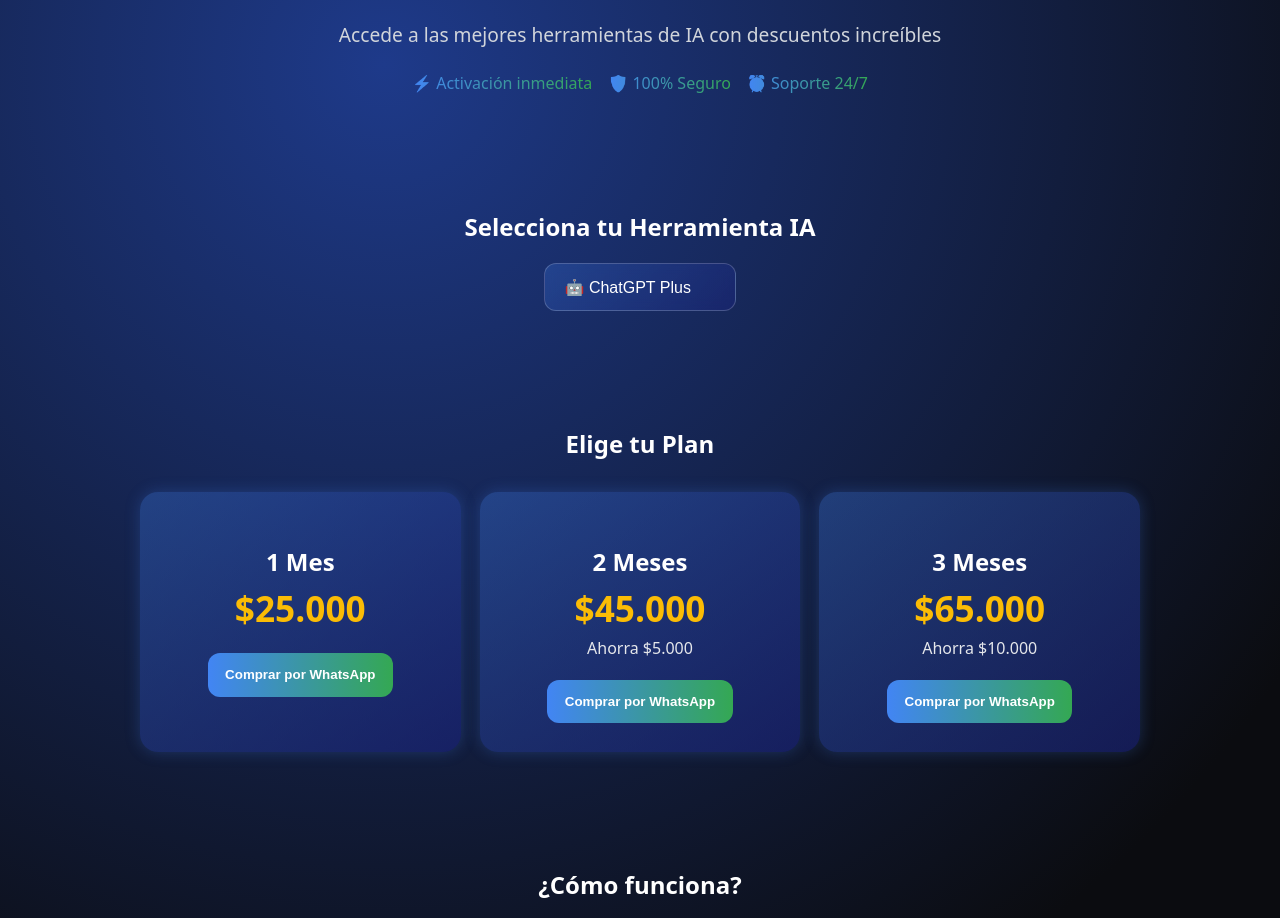
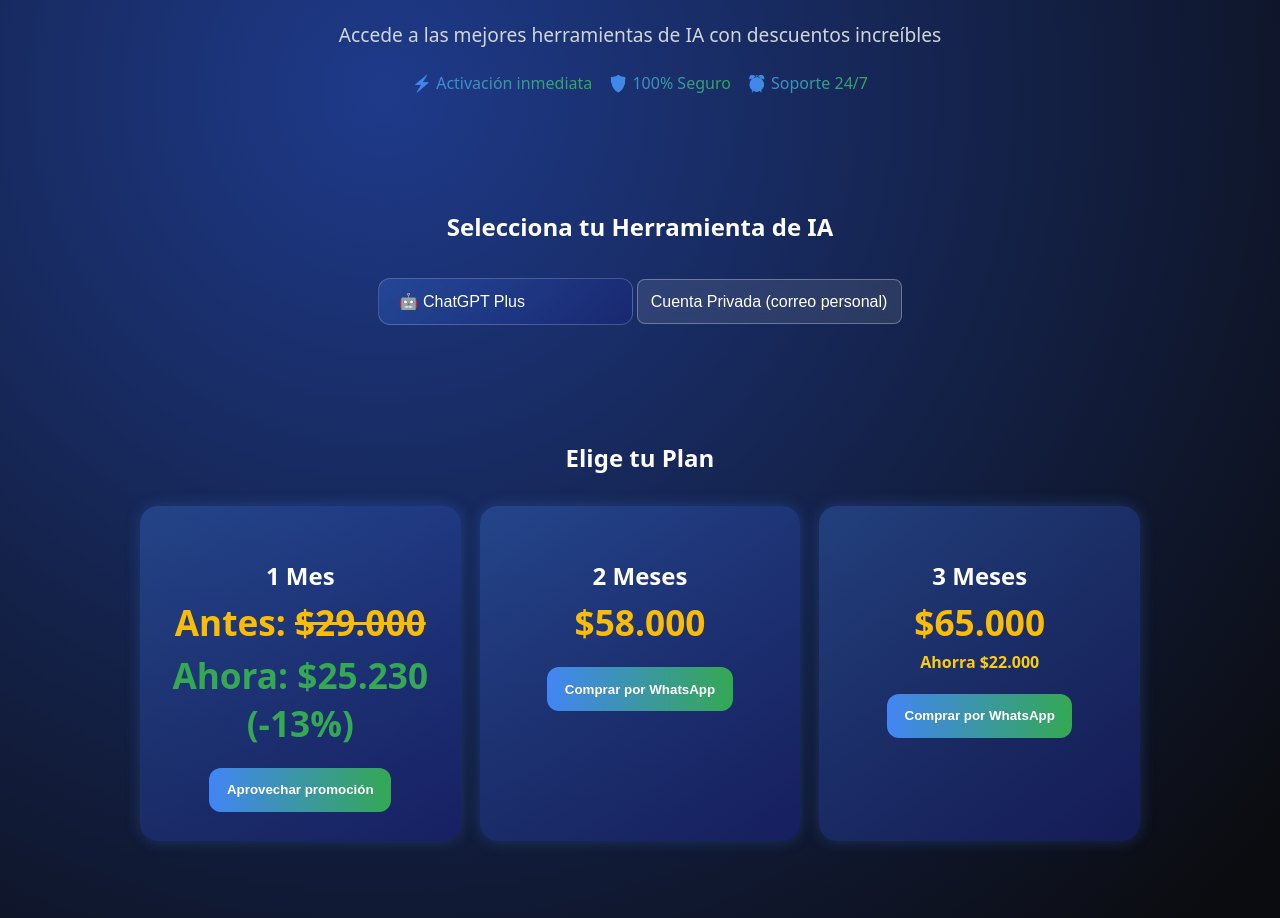
Before and after one commit to tomas2025-gif/catalogo-counts-ai, a plain HTML site: page index.html in a window 1280 px wide. Shown: the part 252-1170 px from the top of the page. Drawn offline with Linux system fonts and the light colour scheme.

Commit message:
Update off prices

```diff
--- a/css/style.css
+++ b/css/style.css
@@ -218,3 +218,25 @@
   color: var(--yellow);
   text-shadow: 0 0 8px var(--green);
 }
+
+.icon {
+  display: flex;
+  justify-content: center;
+  align-items: center;
+  margin-bottom: 1rem;
+}
+
+.icon img {
+  width: 100px;
+  height: 100px;
+  object-fit: contain;
+  border-radius: 20px;
+  background: linear-gradient(135deg, #1a237e, #0d47a1);
+  padding: 10px;
+  box-shadow: 0 0 25px rgba(66, 133, 244, 0.5);
+  transition: transform 0.3s ease;
+}
+
+.icon img:hover {
+  transform: scale(1.05);
+}
--- a/data/platforms.json
+++ b/data/platforms.json
@@ -2,55 +2,93 @@
   {
     "name": "ChatGPT Plus",
     "icon": "🤖",
-    "plans": [
-      { "duration": "1 Mes", "price": 25000 },
-      { "duration": "2 Meses", "price": 45000, "save": 5000 },
-      { "duration": "3 Meses", "price": 65000, "save": 10000 }
+    "types": [
+      {
+        "type": "Cuenta Privada (correo personal)",
+        "plans": [
+          { "duration": "1 Mes", "price": 29000 },
+          { "duration": "2 Meses", "price": 58000 },
+          { "duration": "3 Meses", "price": 65000 }
+        ]
+      },
+      {
+        "type": "Cuenta Compartida",
+        "plans": [
+          { "duration": "1 Mes", "price": 18000 },
+          { "duration": "2 Meses", "price": 34000 },
+          { "duration": "3 Meses", "price": 50000 }
+        ]
+      }
     ]
   },
   {
-    "name": "Gemini Advanced",
+    "name": "Gemini Pro + NotebookLM",
     "icon": "✨",
-    "plans": [
-      { "duration": "1 Mes", "price": 22000 },
-      { "duration": "2 Meses", "price": 40000, "save": 4000 },
-      { "duration": "3 Meses", "price": 58000, "save": 8000 }
+    "types": [
+      {
+        "type": "Compartido",
+        "plans": [
+          { "duration": "1 Mes", "price": 15000 },
+          { "duration": "2 Meses", "price": 28000 },
+          { "duration": "3 Meses", "price": 42000 }
+        ]
+      }
     ]
   },
   {
-    "name": "Grok Premium",
-    "icon": "⚡",
-    "plans": [
-      { "duration": "1 Mes", "price": 20000 },
-      { "duration": "2 Meses", "price": 36000, "save": 4000 },
-      { "duration": "3 Meses", "price": 52000, "save": 8000 }
+    "name": "Super Grock",
+    "icon": "🚀",
+    "types": [
+      {
+        "type": "Compartido",
+        "plans": [
+          { "duration": "1 Mes", "price": 18000 },
+          { "duration": "2 Meses", "price": 33000 },
+          { "duration": "3 Meses", "price": 50000 }
+        ]
+      }
+    ]
+  },
+  {
+    "name": "Perplexity Pro",
+    "icon": "🧠",
+    "types": [
+      {
+        "type": "Compartido",
+        "plans": [
+          { "duration": "1 Mes", "price": 22000 },
+          { "duration": "2 Meses", "price": 35000 },
+          { "duration": "3 Meses", "price": 50000 }
+        ]
+      }
     ]
   },
   {
     "name": "ChatPDF Pro",
     "icon": "📄",
-    "plans": [
-      { "duration": "1 Mes", "price": 15000 },
-      { "duration": "2 Meses", "price": 26000, "save": 4000 },
-      { "duration": "3 Meses", "price": 37000, "save": 8000 }
+    "types": [
+      {
+        "type": "Compartido",
+        "plans": [
+          { "duration": "1 Mes", "price": 8000 },
+          { "duration": "2 Meses", "price": 14000 },
+          { "duration": "3 Meses", "price": 23000 }
+        ]
+      }
     ]
   },
   {
     "name": "Canva Pro",
     "icon": "🎨",
-    "plans": [
-      { "duration": "1 Mes", "price": 18000 },
-      { "duration": "2 Meses", "price": 32000, "save": 4000 },
-      { "duration": "3 Meses", "price": 46000, "save": 8000 }
-    ]
-  },
-  {
-    "name": "Claude Pro",
-    "icon": "🧠",
-    "plans": [
-      { "duration": "1 Mes", "price": 24000 },
-      { "duration": "2 Meses", "price": 43000, "save": 5000 },
-      { "duration": "3 Meses", "price": 62000, "save": 10000 }
+    "types": [
+      {
+        "type": "Cuenta Privada (correo personal)",
+        "plans": [
+          { "duration": "1 Mes", "price": 14000 },
+          { "duration": "2 Meses", "price": 18000 },
+          { "duration": "3 Meses", "price": 30000 }
+        ]
+      }
     ]
   }
 ]
--- a/index.html
+++ b/index.html
@@ -4,13 +4,18 @@
   <meta charset="UTF-8" />
   <meta name="viewport" content="width=device-width, initial-scale=1.0" />
   <title>Inteligencia Artificial Premium</title>
+  <link rel="icon" type="image/png" href="./images/AY.png" />
   <link rel="stylesheet" href="css/style.css" />
   <script defer src="js/script.js"></script>
 </head>
 <body>
   <section id="hero">
-    <div class="icon"><span>📺</span></div>
-    <h1>Inteligencia Artificial Premium</h1>
+      <div class="icon">
+        <img src="images/AY.png" alt="AI Evolution Logo" />
+      </div>
+
+    <!--<div class="icon"><span>📺</span></div>-->
+    <h1>AI-Evolution</h1>
     <p>Accede a las mejores herramientas de IA con descuentos increíbles</p>
     <div class="features">
       <span>⚡ Activación inmediata</span>
@@ -20,7 +25,7 @@
   </section>
 
   <section id="selector">
-    <h2>Selecciona tu Herramienta IA</h2>
+    <h2>Selecciona tu Herramienta de IA</h2>
     <select id="platformSelect"></select>
   </section>
 
@@ -35,13 +40,14 @@
       <li>Selecciona la plataforma que deseas</li>
       <li>Elige el plan (más meses = más descuento)</li>
       <li>Haz clic en “Comprar por WhatsApp”</li>
+      <li>Escríbenos</li>
       <li>Realiza el pago y recibe tu acceso al instante</li>
     </ol>
   </section>
 
   <footer>
     <p>¿Tienes dudas? Contáctanos por WhatsApp</p>
-    <a href="#" id="contact">📱 +57 318 253 2668</a>
+    <a href="#" id="contact">📱 +57 318 253 2667</a>
   </footer>
 </body>
 </html>
--- a/js/script.js
+++ b/js/script.js
@@ -1,64 +1,210 @@
 const phoneNumber = "573182532667";
 
-const select = document.getElementById("platformSelect");
+// 🎯 Promociones específicas por plataforma, tipo y plan
+// Puedes añadir o quitar según necesites
+const promociones = [
+  {
+    plataforma: "ChatGPT Plus",
+    tipo: "Cuenta Privada (correo personal)",
+    duration: "1 Mes",
+    descuento: 13 // % descuento solo para este plan
+  },
+  {
+    plataforma: "ChatGPT Plus",
+    tipo: "Cuenta Compartida",
+    duration: "1 Mes",
+    descuento: 20 // % descuento solo para este plan
+  },
+  {
+    plataforma: "Gemini Pro + NotebookLM",
+    tipo: "Compartido",
+    duration: "1 Mes",
+    descuento: 10
+  },
+  {
+    plataforma: "Canva Pro",
+    tipo: "Cuenta Privada (correo personal)",
+    duration: "1 Mes",
+    descuento: 30
+  },
+  {
+    plataforma: "Super Grock",
+    tipo: "Compartido",
+    duration: "1 Mes",
+    descuento: 10
+  },
+  {
+    plataforma: "Perplexity Pro",
+    tipo: "Compartido",
+    duration: "1 Mes",
+    descuento: 10
+  },
+  {
+    plataforma: "ChatPDF Pro",
+    tipo: "Compartido",
+    duration: "1 Mes",
+    descuento: 17
+  }
+];
+
+// Referencias DOM
+const selectPlataforma = document.getElementById("platformSelect");
 const container = document.getElementById("plansContainer");
 
-// Cargar plataformas desde JSON
+// Crear segundo selector dinámico
+const selectTipo = document.createElement("select");
+selectTipo.id = "typeSelect";
+selectTipo.style.display = "none";
+selectTipo.style.marginTop = "1rem";
+selectTipo.style.padding = "0.8rem";
+selectTipo.style.borderRadius = "8px";
+selectTipo.style.border = "1px solid rgba(255,255,255,0.3)";
+selectTipo.style.background = "rgba(255,255,255,0.1)";
+selectTipo.style.color = "white";
+selectTipo.style.fontSize = "1rem";
+document.getElementById("selector").appendChild(selectTipo);
+
+// Cargar JSON
 fetch("data/platforms.json")
   .then((res) => res.json())
   .then((platforms) => {
-    // Rellenar selector
-    select.innerHTML = "";
+    // Calcular automáticamente los "save" (ahorros)
+    platforms.forEach((p) => {
+      p.types.forEach((t) => {
+        const basePrice = t.plans[0].price;
+        t.plans.forEach((plan) => {
+          const meses = parseInt(plan.duration);
+          if (meses > 1) {
+            const totalSinDescuento = basePrice * meses;
+            const ahorro = totalSinDescuento - plan.price;
+            plan.save = ahorro > 0 ? ahorro : 0;
+          } else {
+            plan.save = 0;
+          }
+        });
+      });
+    });
+
+    // Llenar selector principal
+    selectPlataforma.innerHTML = "";
     platforms.forEach((p, i) => {
       const opt = document.createElement("option");
       opt.value = i;
       opt.textContent = `${p.icon} ${p.name}`;
-      select.appendChild(opt);
+      selectPlataforma.appendChild(opt);
     });
 
-    // Mostrar planes de la primera plataforma
-    renderPlans(platforms, 0);
+    // Render inicial
+    renderTipos(platforms, 0);
 
-    // Cuando cambia el selector
-    select.addEventListener("change", (e) =>
-      renderPlans(platforms, e.target.value)
+    // Eventos
+    selectPlataforma.addEventListener("change", (e) => {
+      const index = e.target.value;
+      renderTipos(platforms, index);
+    });
+
+    selectTipo.addEventListener("change", () => {
+      const i = selectPlataforma.value;
+      const t = selectTipo.value;
+      renderPlanes(platforms, i, t);
+    });
+  })
+  .catch((err) => {
+    console.error("Error al cargar JSON:", err);
+    selectPlataforma.innerHTML = "<option>Error al cargar plataformas</option>";
+  });
+
+// Mostrar tipos
+function renderTipos(platforms, i) {
+  const platform = platforms[i];
+  container.innerHTML = "";
+
+  if (!platform.types || platform.types.length === 0) {
+    selectTipo.style.display = "none";
+    renderPlanes(platforms, i, 0);
+    return;
+  }
+
+  selectTipo.style.display = "inline-block";
+  selectTipo.innerHTML = "";
+
+  platform.types.forEach((t, idx) => {
+    const opt = document.createElement("option");
+    opt.value = idx;
+    opt.textContent = t.type;
+    selectTipo.appendChild(opt);
+  });
+
+  renderPlanes(platforms, i, 0);
+}
+
+// Mostrar planes
+function renderPlanes(platforms, i, tipoIndex) {
+  const platform = platforms[i];
+  const tipo = platform.types ? platform.types[tipoIndex] : platform;
+  container.innerHTML = "";
+
+  tipo.plans.forEach((plan) => {
+    // Buscar si existe una promoción activa para esta combinación
+    const promo = promociones.find(
+      (p) =>
+        p.plataforma === platform.name &&
+        p.tipo === tipo.type &&
+        p.duration === plan.duration
     );
 
-    // Contact link
-    document.getElementById("contact").onclick = () => {
-      const msg = "Hola! Tengo una consulta sobre las suscripciones";
-      window.open(
-        `https://wa.me/${phoneNumber}?text=${encodeURIComponent(msg)}`
-      );
-    };
-  })
-  .catch((err) => {
-    console.error("Error cargando JSON:", err);
-    select.innerHTML = "<option>Error al cargar plataformas</option>";
-  });
+    let precioFinal = plan.price;
+    let tienePromo = false;
 
-// Mostrar los planes
-function renderPlans(platforms, index) {
-  container.innerHTML = "";
-  const platform = platforms[index];
-  platform.plans.forEach((plan) => {
+    if (promo) {
+      const descuento = plan.price * (promo.descuento / 100);
+      precioFinal -= descuento;
+      tienePromo = true;
+    }
+
     const div = document.createElement("div");
     div.className = "plan";
+
     div.innerHTML = `
       <h3>${plan.duration}</h3>
-      <p class="price">$${plan.price.toLocaleString("es-CO")}</p>
-      ${plan.save ? `<p>Ahorra $${plan.save.toLocaleString("es-CO")}</p>` : ""}
-      <button class="buy">Comprar por WhatsApp</button>
+      ${
+        tienePromo
+          ? `<p class="price">Antes: <span style="text-decoration: line-through;">$${plan.price.toLocaleString(
+              "es-CO"
+            )}</span></p>
+             <p class="price" style="color:#34a853">Ahora: $${precioFinal.toLocaleString(
+               "es-CO"
+             )} (-${promo.descuento}%)</p>`
+          : `<p class="price">$${plan.price.toLocaleString("es-CO")}</p>`
+      }
+      ${
+        plan.save > 0
+          ? `<p style="color:#facc15;font-weight:600;">Ahorra $${plan.save.toLocaleString(
+              "es-CO"
+            )}</p>`
+          : ""
+      }
+      <button class="buy">${
+        tienePromo ? "Aprovechar promoción" : "Comprar por WhatsApp"
+      }</button>
     `;
+
     div.querySelector(".buy").onclick = () => {
-      const msg = `Hola! Quiero comprar:\n\n📱 Plataforma: ${platform.name}\n📦 Plan: ${plan.duration}\n💰 Precio: $${plan.price.toLocaleString(
+      const msg = `Hola! Quiero comprar:\n\n📱 Plataforma: ${
+        platform.name
+      }\n🧩 Tipo: ${tipo.type}\n📦 Plan: ${plan.duration}\n💰 Precio: $${precioFinal.toLocaleString(
         "es-CO"
-      )}\n\n¿Cómo procedo con el pago?`;
+      )}\n\n${
+        tienePromo
+          ? `🎉 Promoción activa de ${promo.descuento}% aplicada`
+          : ""
+      }\n¿Quiero mas informacion?`;
       window.open(
         `https://wa.me/${phoneNumber}?text=${encodeURIComponent(msg)}`,
         "_blank"
       );
     };
+
     container.appendChild(div);
   });
 }
```
Also changed, not shown: images/AY.png (added), images/bw59.png (deleted), images/primaria.jpg (deleted), images/secundaria.jpg (deleted).
